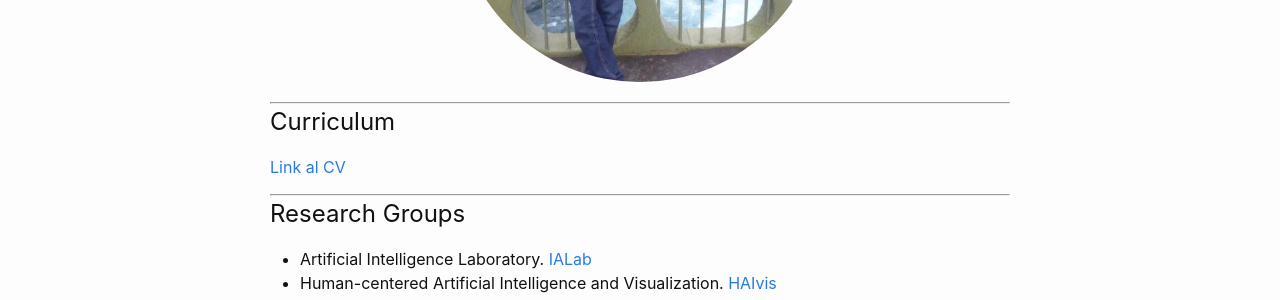
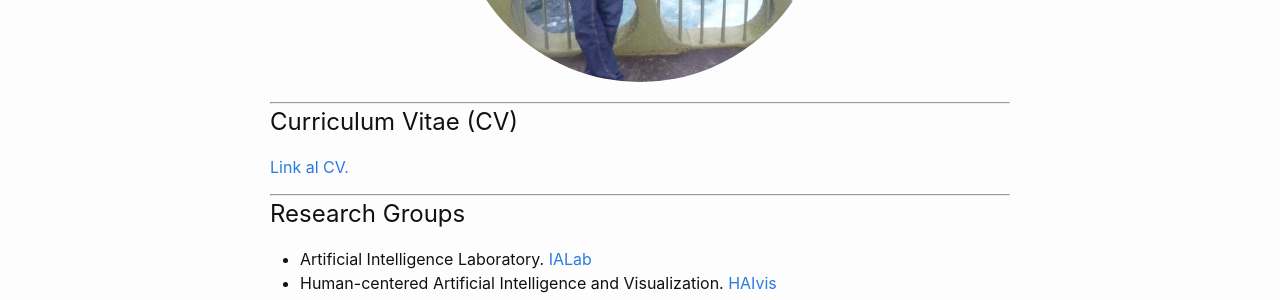
Before and after one commit to Hernan4444/hernan4444.github.io, a Jekyll site: the page built from index.md, in a window 1280 px wide. Shown: the part 380-680 px from the top of the page. Built offline with Jekyll 4.4.1, drawn with Linux system fonts in a browser that asks for light colours.

Commit message:
Update index.md

```diff
--- a/index.md
+++ b/index.md
@@ -6,9 +6,9 @@ layout: home
 ---
 
 --------------
-## Curriculum
+## Curriculum Vitae (CV)
 
-[Link al CV](https://github.com/Hernan4444/hernan4444.github.io/blob/master/CV%20-%20Herna%CC%81n%20Valdivieso.pdf)
+[Link al CV.](https://github.com/Hernan4444/hernan4444.github.io/blob/master/CV%20-%20Herna%CC%81n%20Valdivieso.pdf)
 
 --------------
 
```
